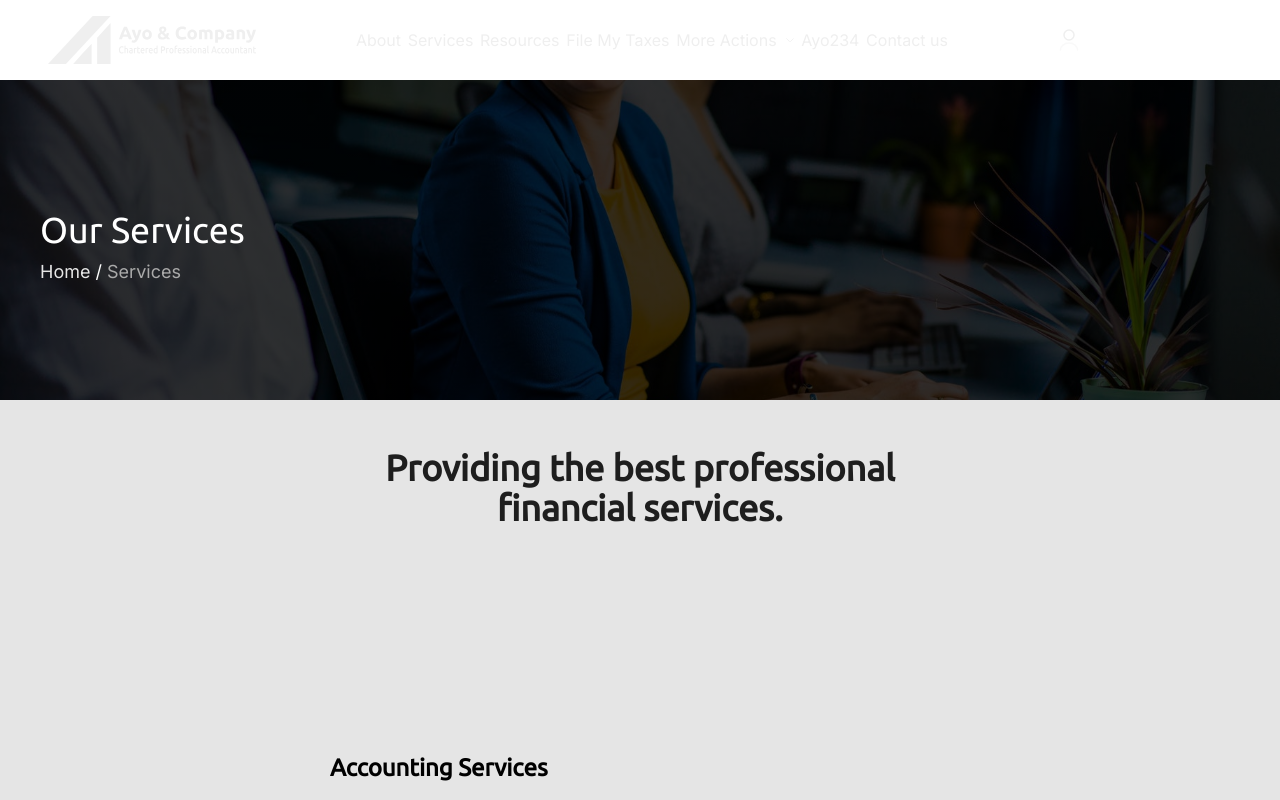
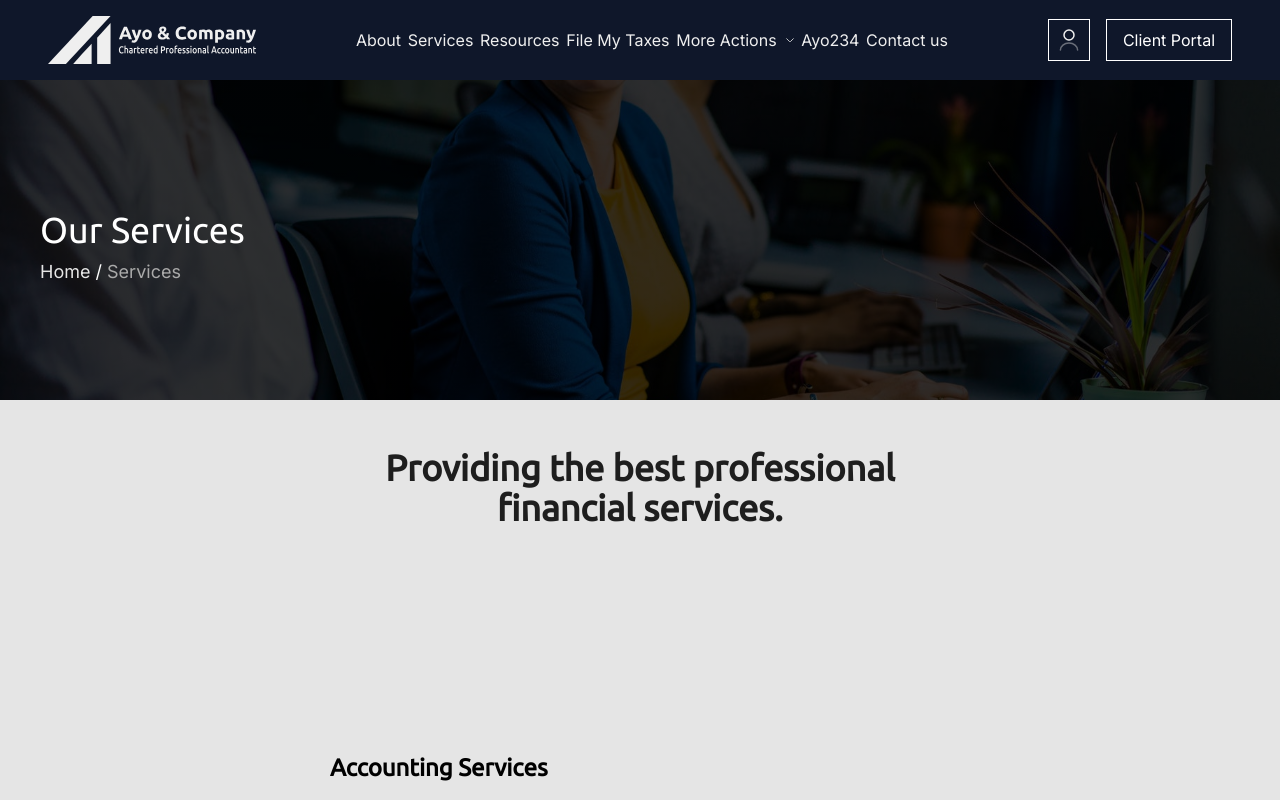
Before and after one commit to AyoCpa/Ayo-cpa-new, a Next.js app: page /service in a window 1280 px wide. Shown: the top 800 px of the page. Built offline with nearby package versions, Linux system fonts and the light colour scheme.

Commit message:
just fixes

```diff
--- a/components/Nav/Navbar.tsx
+++ b/components/Nav/Navbar.tsx
@@ -27,7 +27,7 @@ const Navbar = () => {
       className={`${
         inter.variable
       } font-inter font-medium  fixed top-0 w-full z-10 flex flex-row justify-between ${
-        scrollPos > 10 ? "bg-red-600" : 'bg-white'
+        scrollPos > 10 ? "bg-red-600" : 'bg-slate-900'
       } px-12 py-4 text-white items-center`}
     >
       <div className="">
```
